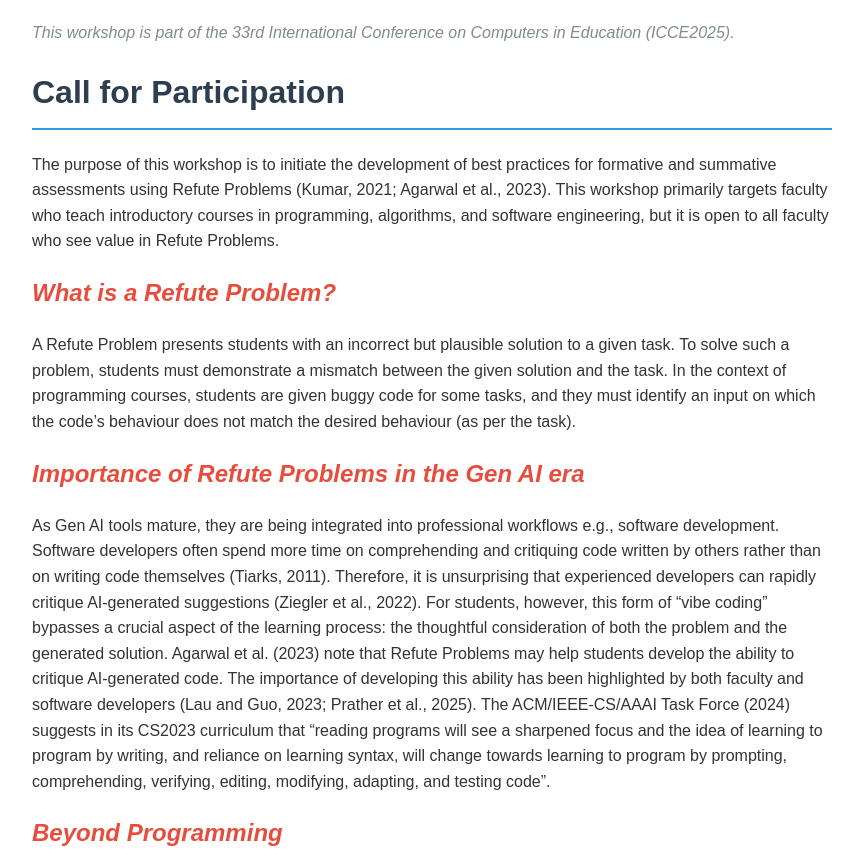
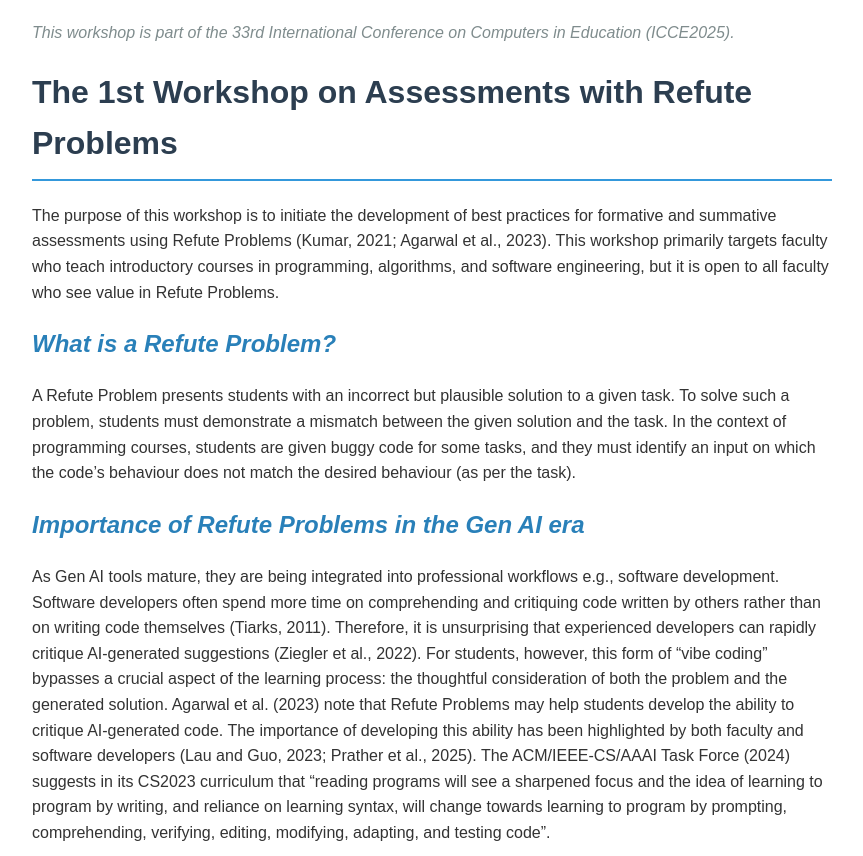
Before and after one commit to alingnau/alingnau.github.io, a plain HTML site: page index.html in a window 1280 px wide. Shown: the top 856 px of the page, without its empty margins (208-1071 px from the left). Drawn offline with Linux system fonts and the light colour scheme.

Commit message:
Update index.html

```diff
--- a/index.html
+++ b/index.html
@@ -19,7 +19,7 @@
             padding-bottom: 10px;
         }
         h2 {
-            color: #e74c3c;
+            color: #2980b9;
             font-style: italic;
         }
         a {
@@ -62,7 +62,7 @@
     <div class="conference-info">
         This workshop is part of the 33rd International Conference on Computers in Education (ICCE2025).
     </div>
-    <h1>Call for Participation</h1>
+    <h1>The 1st Workshop on Assessments with Refute Problems</h1>
     <p>The purpose of this workshop is to initiate the development of best practices for formative and summative assessments using Refute Problems (Kumar, 2021; Agarwal et al., 2023). This workshop primarily targets faculty who teach introductory courses in programming, algorithms, and software engineering, but it is open to all faculty who see value in Refute Problems.</p>
 
     <h2>What is a Refute Problem?</h2>
```
